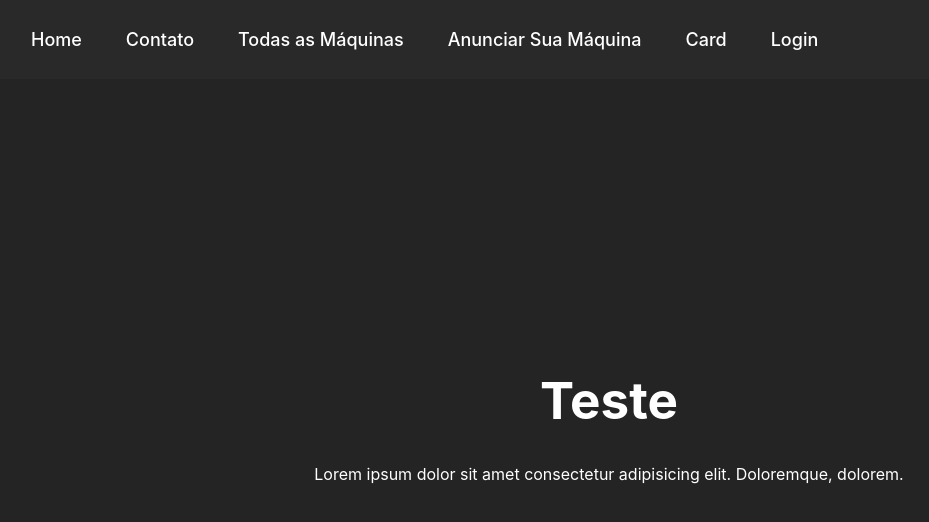
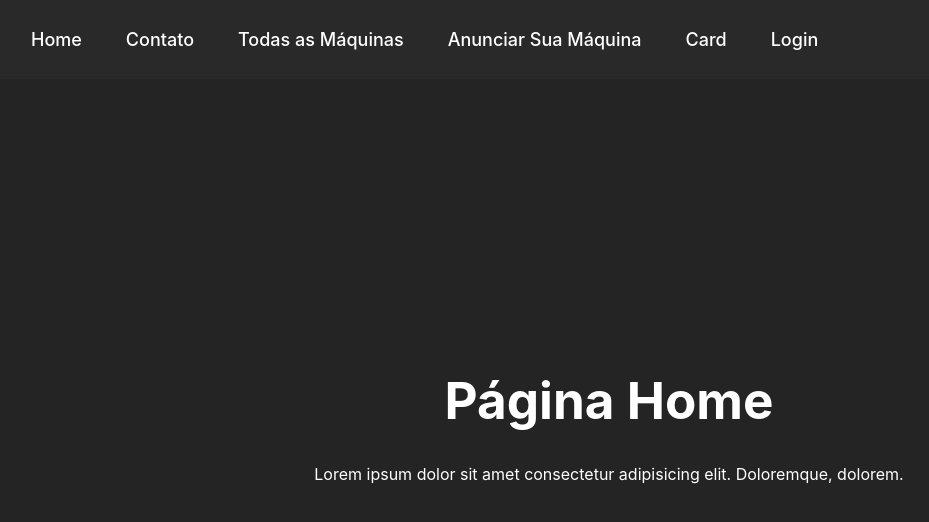
Before and after one commit to Yagoaguiar/LocaFacil, a React (Vite) app: page / in a window 1280 px wide. Shown: the top 522 px of the page, without its empty margins (31-960 px from the left). Built offline with nearby package versions, Linux system fonts and the light colour scheme.

Commit message:
Página de Cadastre-se #34

```diff
--- a/src/App.jsx
+++ b/src/App.jsx
@@ -37,6 +37,7 @@ export default function App() {
           <Route path="/maquina" element={<Maquina />} />
           <Route path="/Card" element={<Card />} />
           <Route path="/contato" element={<Contato />} />
+          <Route path="/login" element={logado ? <Home /> : <Login onLogin={handleLogin} />} />
 
           {logado && (
             <>
--- a/src/components/Pages/Erro404/erro.jsx
+++ b/src/components/Pages/Erro404/erro.jsx
@@ -1,22 +1,22 @@
-import { useNavigate } from 'react-router-dom';
+import { useNavigate } from "react-router-dom";
 function ErrorPage() {
   const navigate = useNavigate();
 
   function handleGoBack() {
-    navigate('/');
+    navigate("/");
   }
 
   function handleLogin() {
-    navigate('/login');
+    navigate("/login");
   }
 
   return (
     <div>
-      <h1>Erro 404!</h1>
-      <p>Esse erro pode ter ocorrido por diversos motivos, como por exemplo, a página solicitada não existir ou a necessidade de fazer login para acessá-la.</p>
-      <p>Caso você já esteja logado, clique no botão a seguir para retornar à página inicial:</p>
+      <h1>Para anuncioar máquina faça seu cadastro</h1>
       <button onClick={handleGoBack}>Voltar</button>
-      <p>Caso ainda não esteja logado, clique no botão a seguir para fazer login:</p>
+      <p>
+        Caso ainda não esteja logado, clique no botão a seguir para fazer login:
+      </p>
       <button onClick={handleLogin}>Fazer login</button>
     </div>
   );
--- a/src/components/Pages/Home/index.jsx
+++ b/src/components/Pages/Home/index.jsx
@@ -2,8 +2,9 @@ import { NavLink } from 'react-router-dom';
 export default function Home() {
   return (
     <div>
-            <h1>Teste</h1>
+            <h1>Página Home</h1>
             <p>Lorem ipsum dolor sit amet consectetur adipisicing elit. Doloremque, dolorem.</p>
+
 
     </div>
   );
```
